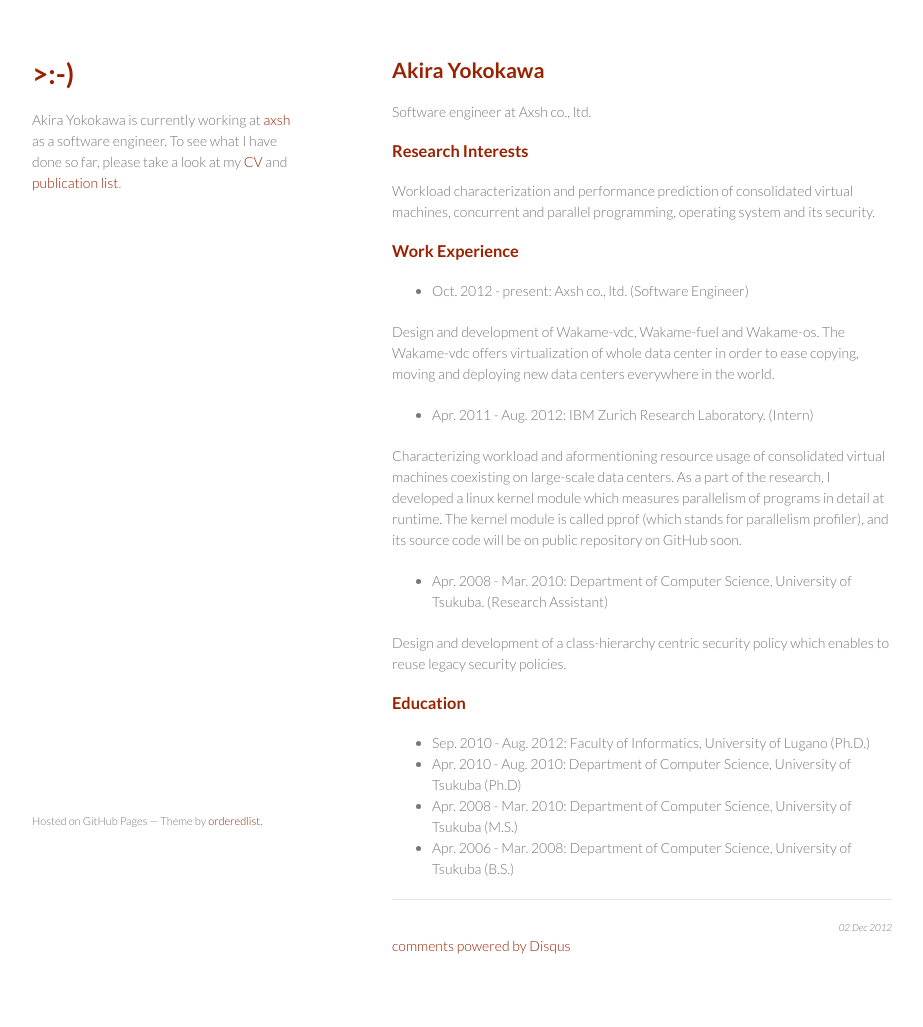
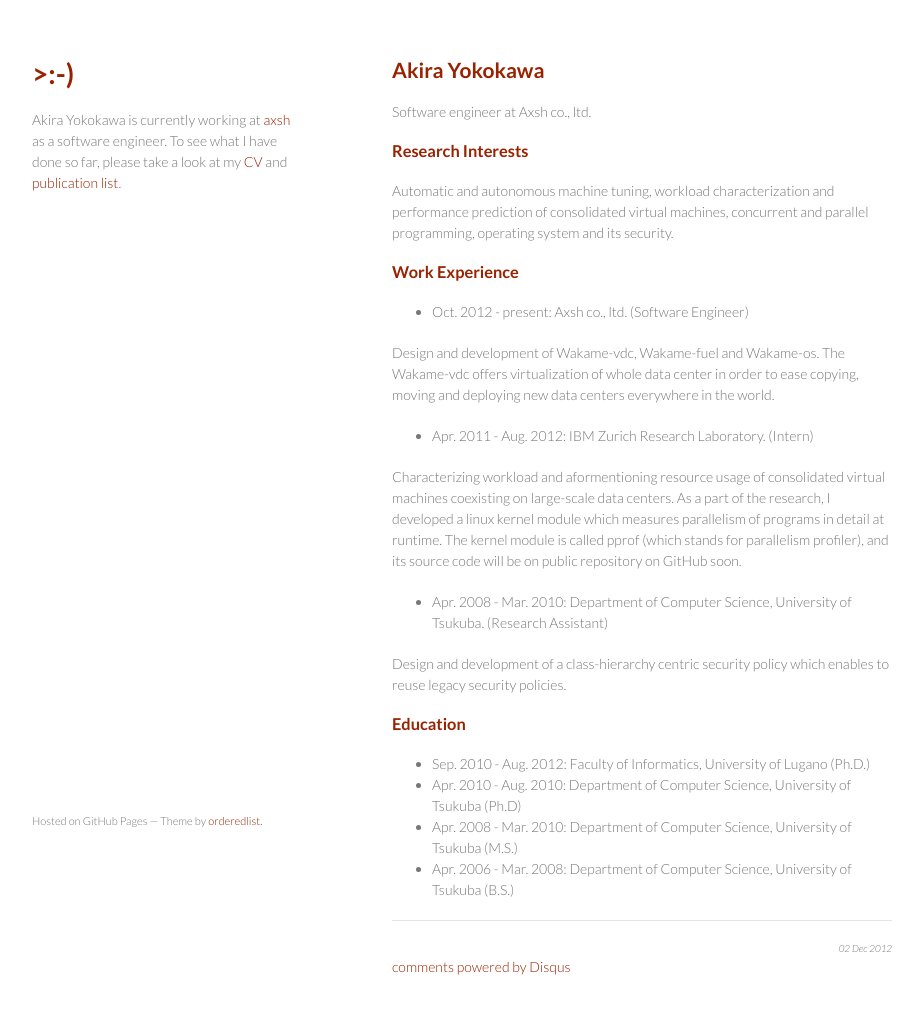
Before and after one commit to akry/akry.github.com, a Jekyll site: the page built from _posts/2012-12-02-cv.md, in a window 1280 px wide. Shown: the whole page, without its empty margins (178-1101 px from the left). Built offline with Jekyll 4.4.1, drawn with Linux system fonts in a browser that asks for light colours; comment, search, counter and statistics services are not loaded; before the commit the page ends 1006 px from its top, so only the background shows below that.

Commit message:
Fixed research interests.

```diff
--- a/_posts/2012-12-02-cv.md
+++ b/_posts/2012-12-02-cv.md
@@ -7,7 +7,7 @@ Software engineer at Axsh co., ltd.
 
 ### Research Interests
 
-Workload characterization and performance prediction of consolidated virtual machines, concurrent and parallel programming, operating system and its security.
+Automatic and autonomous machine tuning, workload characterization and performance prediction of consolidated virtual machines, concurrent and parallel programming, operating system and its security.
 
 ### Work Experience
 
```
